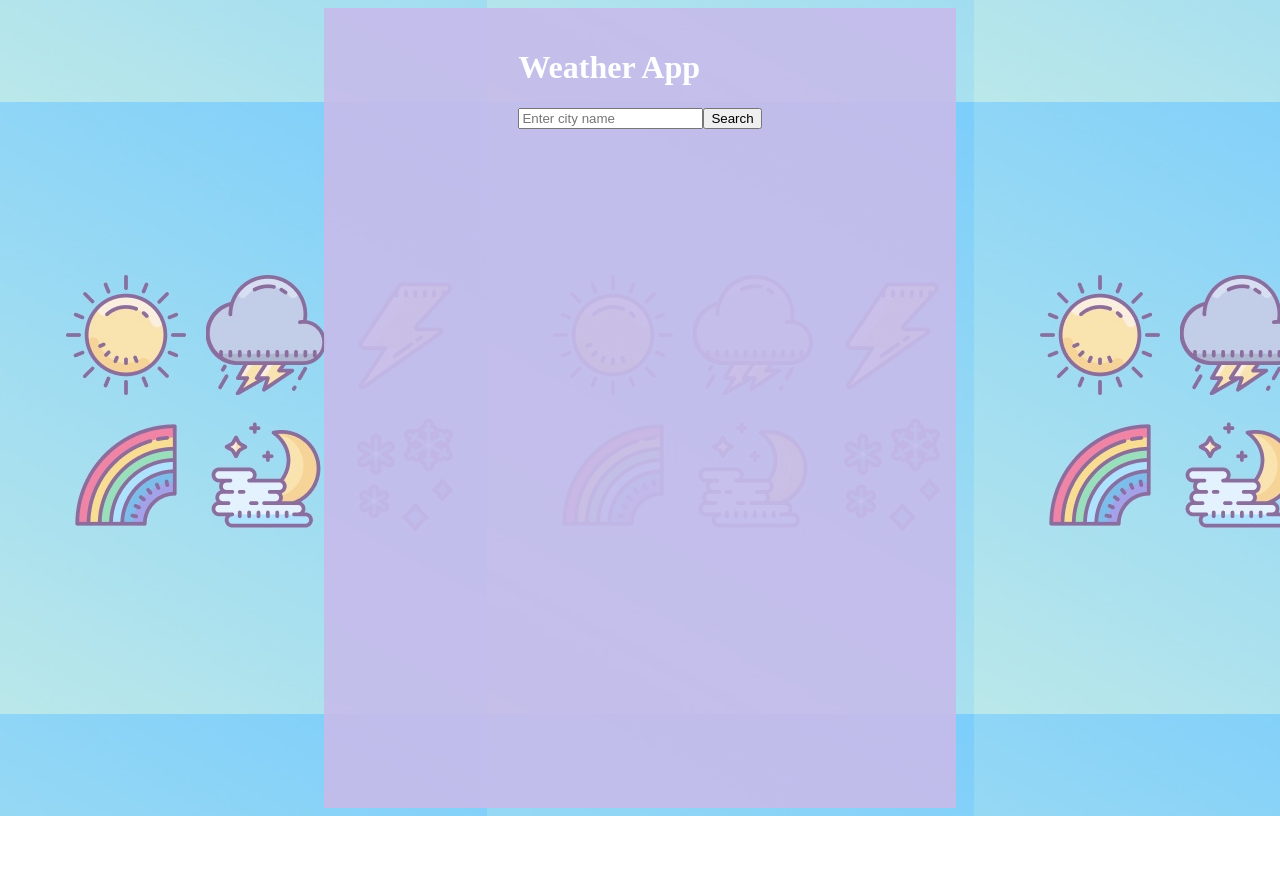
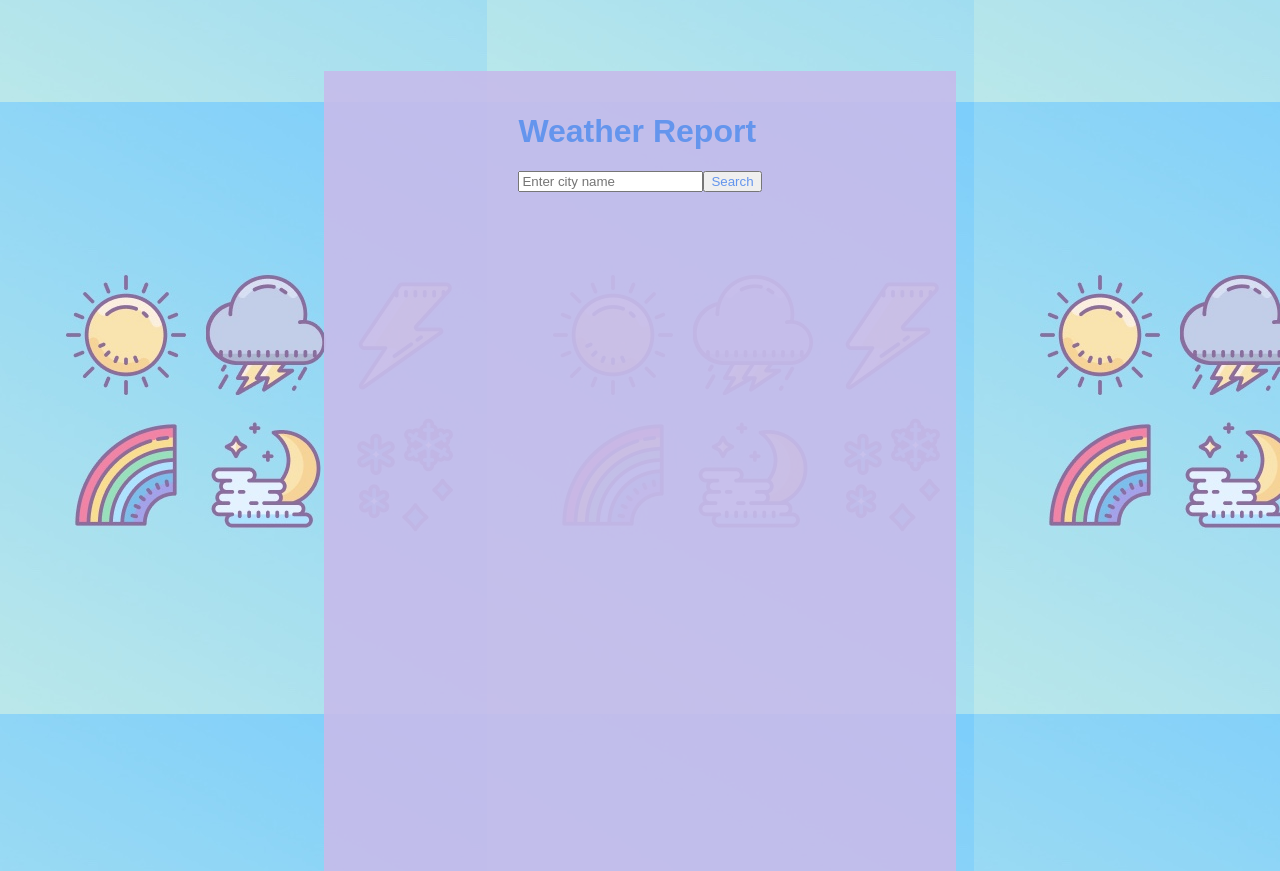
Before and after one commit to ChasVanDav/techtonica-project, a React (Vite) app in the folder weatherapp/client/client/: page / in a window 1280 px wide. Before the commit the page ends 816 px from the top, so only its background shows below. Built offline with nearby package versions, Linux system fonts and the light colour scheme.

Commit message:
updated formatting and styling of weather deta

```diff
--- a/weatherapp/client/client/src/App.css
+++ b/weatherapp/client/client/src/App.css
@@ -9,7 +9,7 @@
   justify-content: center;
   padding: 20px;
   box-sizing: border-box;
-  margin:0 auto 0;
+  margin:5% auto auto;
 }
 
 body {
@@ -22,3 +22,8 @@ body {
   display: flex;
   /* padding: 20px; */
 }
+
+* {
+  font-family: sans-serif;
+  color:cornflowerblue;
+}
--- a/weatherapp/client/client/src/App.jsx
+++ b/weatherapp/client/client/src/App.jsx
@@ -29,7 +29,7 @@ function App() {
   const errorStyle={color:"red"}
   return (
     <div>
-      <h1>Weather App</h1>
+      <h1>Weather Report</h1>
       <input
         type="text"
         value={city}
@@ -44,14 +44,15 @@ function App() {
       )}
       {weather && (
         <div>
-          <h2>Weather in {weather.name}</h2>
+          <img src={`https://openweathermap.org/img/wn/${weather.weather[0].icon}@2x.png`} alt={`An icon image of ${weather.weather[0].description}`} />
+          <h2>City: {weather.name}</h2>
+          <h2>Temperature: {weather.main.temp}°F</h2>
+          <h2>Condition: {weather.weather[0].description}</h2>
           {/* math.round */}
-          <p>Temperature: {weather.main.temp}°F</p>
-          <p>Humidity: {weather.main.humidity}</p>
+          <h2>Humidity: {weather.main.humidity}</h2>
+          <h2>Wind Speed: {weather.wind.speed}</h2>
           {/* math.round */}
-          <p>Wind Speed: {weather.wind.speed}</p>
-          <p>Condition: {weather.weather[0].description}</p>
-          <img src={`https://openweathermap.org/img/wn/${weather.weather[0].icon}@2x.png`} alt={`An icon image of ${weather.weather[0].description}`} />
+
         </div>
       )}
     </div>
```
Also changed, not shown: 1 other file (tests, documents, lock files or other folders).
